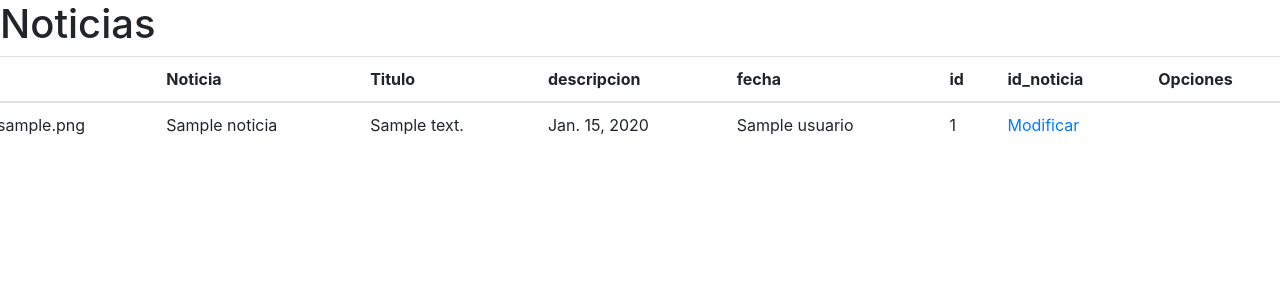
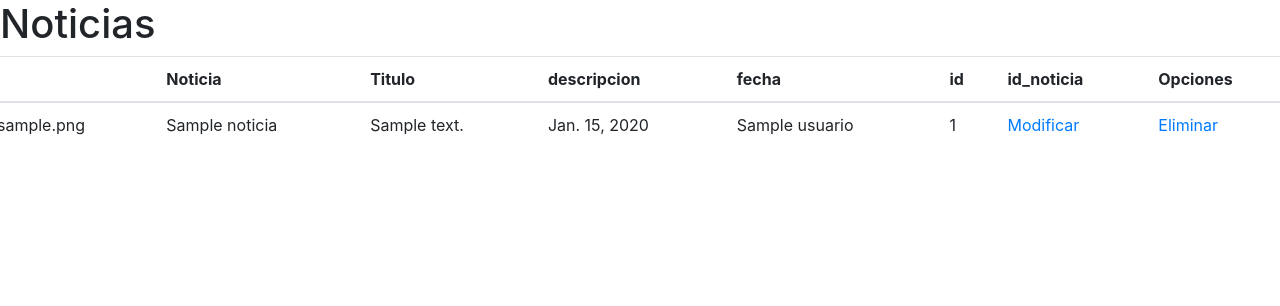
Before and after one commit to EisenDeveloper/TestDjango, a Django app: page /form_list_noticia_mod/ in a window 1280 px wide. Shown: the part 151-457 px from the top of the page. Run offline with Django 3.2, Linux system fonts and the light colour scheme; tables that the repository leaves empty hold one stand-in row (values such as "Sample post"); some libraries are stand-ins or nearby versions.

Commit message:
CRUD HECHO

```diff
--- a/core/templates/core/form_list_noticia_mod.html
+++ b/core/templates/core/form_list_noticia_mod.html
@@ -71,6 +71,7 @@
                         {% for ve in noticia %}
                         <tr><td>{{ve.imagen}}</td><td>{{ve.titulo}}</td><td>{{ve.descripcion}}</td><td>{{ve.fecha}}</td><td>{{ve.id}}</td><td>{{ve.id_noticia}}</td>
                             <td><a href ="{% url 'ModificarNoticias' ve.id_noticia %}">Modificar</a></td>
+                            <td><a href ="{% url 'form_noticia_eliminar' ve.id_noticia %}">Eliminar</a></td>
                         </tr>
                         {% endfor %}
                     </thead>
--- a/core/urls.py
+++ b/core/urls.py
@@ -12,6 +12,7 @@ from .views import SubirNoticia
 from .views import Noticias
 from .views import Mod_Noticias
 from .views import form_list_noticia_mod
+from .views import form_noticia_eliminar
 
 urlpatterns=[
     path('',index,name="index"),
@@ -39,4 +40,6 @@ urlpatterns=[
     path('ModificarNoticias/<id>',Mod_Noticias,name="ModificarNoticias"),
 
     path('form_list_noticia_mod/',form_list_noticia_mod,name="form_list_noticia_mod"),
+
+    path('form_noticia_eliminar/<id>',form_noticia_eliminar,name="form_noticia_eliminar"),
 ]
--- a/core/views.py
+++ b/core/views.py
@@ -91,3 +91,8 @@ def form_list_noticia_mod(request):
         'noticia': noticia
     }
     return render(request,'core/form_list_noticia_mod.html',datos)
+
+def form_noticia_eliminar(redirect, id):
+    noticia = Noticia.objects.get(id_noticia=id)
+    noticia.delete()
+    return redirect(to="form_list_noticia_mod")
```
